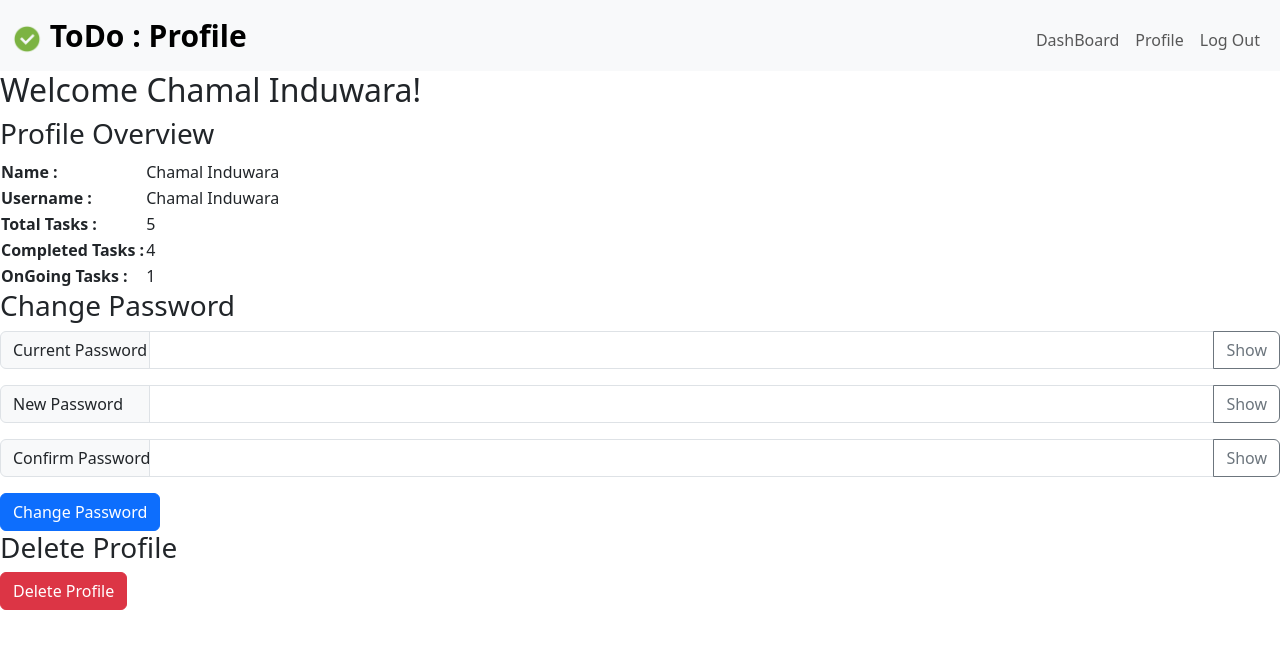
After one commit to ChamalInd/ToDo, a Flask app: page /profile in a window 1280 px wide. The commit adds this page. Shown: the top 649 px of the page. Run offline with Flask 3, Linux system fonts and the light colour scheme; a user stored in the database is signed in.

Commit message:
Added elements to profile page

```diff
--- a/app.py
+++ b/app.py
@@ -88,7 +88,11 @@ def index():
 @app.route('/profile', methods=['POST', 'GET'])
 @login_required
 def profile():
-    return render_template('profile.html')
+    # checking user progress
+    done = cur.execute('SELECT COUNT(*) FROM todoitems WHERE user_id=? AND category_id=2', (session['user_id'], )).fetchall()[0][0]
+    total = cur.execute('SELECT COUNT(*) FROM todoitems WHERE user_id=?', (session['user_id'], )).fetchall()[0][0]
+    remaining = total - done
+    return render_template('profile.html', tasks=[total, done, remaining])
 
 
 @app.route('/register', methods=['POST', 'GET'])
--- a/static/style.css
+++ b/static/style.css
@@ -19,7 +19,7 @@
     width: 100%;
 }
 
-.form-div .input-group-text {
+.form-div .input-group-text, .change-password .input-group-text {
     width: 150px;
 }
 
--- a/templates/login.html
+++ b/templates/login.html
@@ -17,8 +17,7 @@ LogIn
         </div>
         <div class="input-group mb-3">
             <label for="password" class="input-group-text">Password</label>
-            <input type="password" class="form-control" id="password" autocomplete="off" name="password"
-                aria-describedby="view-btn">
+            <input type="password" class="form-control" id="password" name="password">
             <button class="btn btn-outline-secondary password" type="button" id="view-btn"
                 onclick="viewPassword('password')">Show</button>
         </div>
--- /dev/null
+++ b/templates/profile.html
@@ -0,0 +1,75 @@
+{% extends "layout.html" %}
+
+{% block title %}
+Profile
+{% endblock %}
+
+{% block name %}
+Profile
+{% endblock %}
+
+{% block main %}
+<div>
+    <div>
+        <h2>Welcome {{ session["name"] }}!</h2>
+    </div>
+
+    <div>
+        <h3>Profile Overview</h3>
+        <table>
+            <tr>
+                <th>Name : </th>
+                <td>{{ session["name"] }}</td>
+            </tr>
+            <tr>
+                <th>Username : </th>
+                <td>{{ session["user_name"] }}</td>
+            </tr>
+            <tr>
+                <th>Total Tasks : </th>
+                <td>{{ tasks[0] }}</td>
+            </tr>
+            <tr>
+                <th>Completed Tasks : </th>
+                <td>{{ tasks[1] }}</td>
+            </tr>
+            <tr>
+                <th>OnGoing Tasks : </th>
+                <td>{{ tasks[2] }}</td>
+            </tr>
+        </table>
+    </div>
+
+    <div class="change-password">
+        <h3>Change Password</h3>
+        <form action="/profile" method="post">
+            <div class="input-group mb-3">
+                <label for="current-password" class="input-group-text">Current Password</label>
+                <input type="password" class="form-control" id="current-password" name="current-password">
+                <button class="btn btn-outline-secondary current-password" type="button" id="view-btn"
+                    onclick="viewPassword('current-password')">Show</button>
+            </div>
+            <div class="input-group mb-3">
+                <label for="new-password" class="input-group-text">New Password</label>
+                <input type="password" class="form-control" id="new-password" name="new-password">
+                <button class="btn btn-outline-secondary new-password" type="button" id="view-btn"
+                    onclick="viewPassword('new-password')">Show</button>
+            </div>
+            <div class="input-group mb-3">
+                <label for="confirm-password" class="input-group-text">Confirm Password</label>
+                <input type="password" class="form-control" id="confirm-password" name="confirm-password">
+                <button class="btn btn-outline-secondary confirm-password" type="button" id="view-btn"
+                    onclick="viewPassword('confirm-password')">Show</button>
+            </div>
+            <button type="submit" class="btn btn-primary" name="action" value="change-password">Change Password</button>
+        </form>
+    </div>
+
+    <div>
+        <h3>Delete Profile</h3>
+        <form action="/profile" method="post">
+            <button type="submit" class="btn btn-danger" name="action" value="delete-user">Delete Profile</button>
+        </form>
+    </div>
+</div>
+{% endblock %}
--- a/templates/register.html
+++ b/templates/register.html
@@ -21,15 +21,13 @@ Register
         </div>
         <div class="input-group mb-3">
             <label for="password" class="input-group-text">Password</label>
-            <input type="password" class="form-control" id="password" autocomplete="off" name="password"
-                aria-describedby="view-btn">
+            <input type="password" class="form-control" id="password" name="password">
             <button class="btn btn-outline-secondary password" type="button" id="view-btn"
                 onclick="viewPassword('password')">Show</button>
         </div>
         <div class="input-group mb-3">
             <label for="password" class="input-group-text">Confirm Password</label>
-            <input type="password" class="form-control" id="confirm" autocomplete="off" name="confirm"
-                aria-describedby="view-btn">
+            <input type="password" class="form-control" id="confirm" name="confirm">
             <button class="btn btn-outline-secondary confirm" type="button" id="view-btn"
                 onclick="viewPassword('confirm')">Show</button>
         </div>
```
